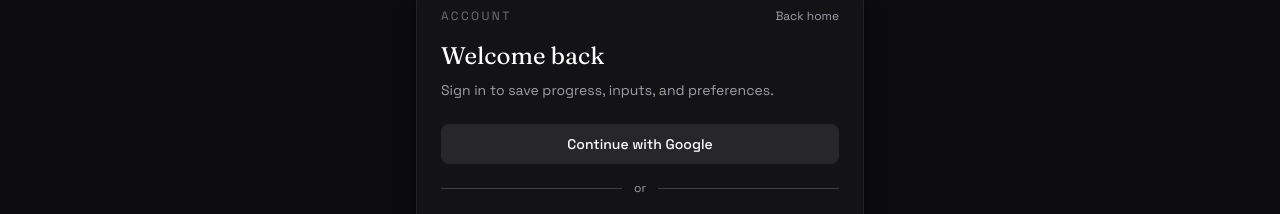
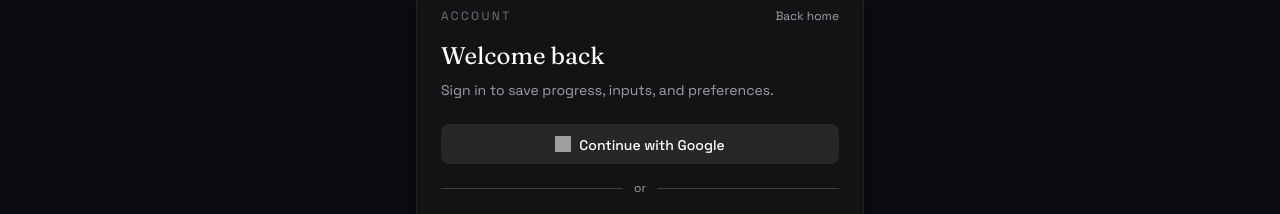
Before and after one commit to hscho421/algorithmic, a React (Vite) app: page /login in a window 1280 px wide. Shown: the part 121-335 px from the top of the page. Built offline with nearby package versions, Linux system fonts and the light colour scheme; no server answers; grey boxes are pictures that could not be loaded.

Commit message:
added google oauth

```diff
--- a/src/pages/LoginPage.jsx
+++ b/src/pages/LoginPage.jsx
@@ -46,8 +46,18 @@ export default function LoginPage() {
       }
     >
       <div className="space-y-4">
-        <Button type="button" variant="default" className="w-full" onClick={handleGoogleSignIn}>
-          Continue with Google
+        <Button
+          type="button"
+          variant="default"
+          className="w-full flex items-center justify-center gap-2"
+          onClick={handleGoogleSignIn}
+        >
+          <img
+            src="https://www.gstatic.com/firebasejs/ui/2.0.0/images/auth/google.svg"
+            alt="Google"
+            className="h-4 w-4 shrink-0"
+          />
+          <span className="relative top-px">Continue with Google</span>
         </Button>
         <div className="flex items-center gap-3 text-xs text-zinc-400">
           <div className="flex-1 h-px bg-zinc-200 dark:bg-zinc-700" />
--- a/src/pages/SignupPage.jsx
+++ b/src/pages/SignupPage.jsx
@@ -57,8 +57,18 @@ export default function SignupPage() {
       }
     >
       <div className="space-y-4">
-        <Button type="button" variant="default" className="w-full" onClick={handleGoogleSignIn}>
-          Continue with Google
+        <Button
+          type="button"
+          variant="default"
+          className="w-full flex items-center justify-center gap-2"
+          onClick={handleGoogleSignIn}
+        >
+          <img
+            src="https://www.gstatic.com/firebasejs/ui/2.0.0/images/auth/google.svg"
+            alt="Google"
+            className="h-4 w-4 shrink-0"
+          />
+          <span className="relative top-px">Continue with Google</span>
         </Button>
         <div className="flex items-center gap-3 text-xs text-zinc-400">
           <div className="flex-1 h-px bg-zinc-200 dark:bg-zinc-700" />
```
